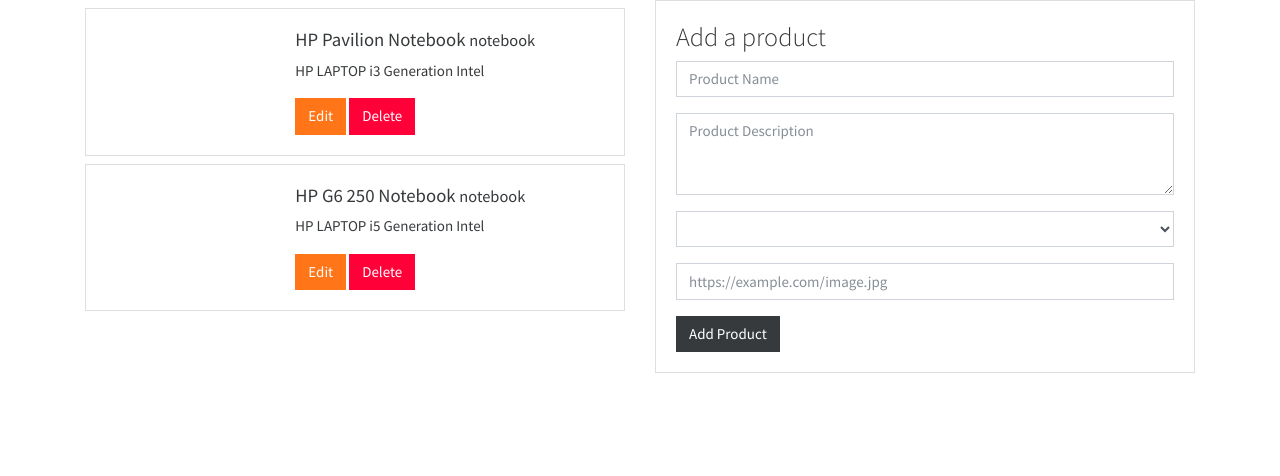
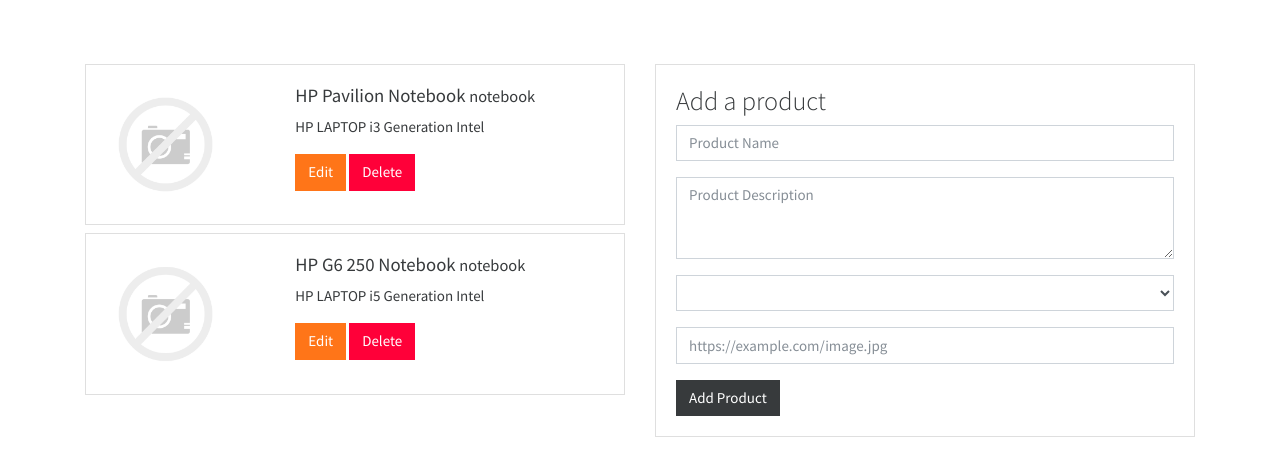
Before and after one commit to AlanGaia/Svelte-CRUD-Front, a Svelte app: page / in a window 1280 px wide. Shown: the top 476 px of the page. Built offline with nearby package versions, Linux system fonts and the light colour scheme.

Commit message:
no image added

```diff
--- a/src/App.svelte
+++ b/src/App.svelte
@@ -34,16 +34,16 @@
 
 <main>
 
-  <div class="container">
+  <div class="container mt-3">
     <div class="row">
 
       <!-- Product List -->
-      <div class="col-md-6">
+      <div class="col-md-6 mt-5">
         {#each products as product}
-          <div class="card mt-2">
+          <div class="card mb-2">
             <div class="row">
               <div class="col-md-4">
-                <img src="" alt="" />
+                <img src="images/no-product-image.png" alt="" class="img-fluid p-2" />
               </div>
               <div class="col-md-8">
                 <div class="card-body">
@@ -64,7 +64,7 @@
       </div>
 
       <!-- Add Product Form -->
-      <div class="col-md-6">
+      <div class="col-md-6 mt-5">
         <div class="card">
           <div class="card-body">
             <form on:submit={submitHandler}>
```
Also changed, not shown: public/images/no-product-image.png.
